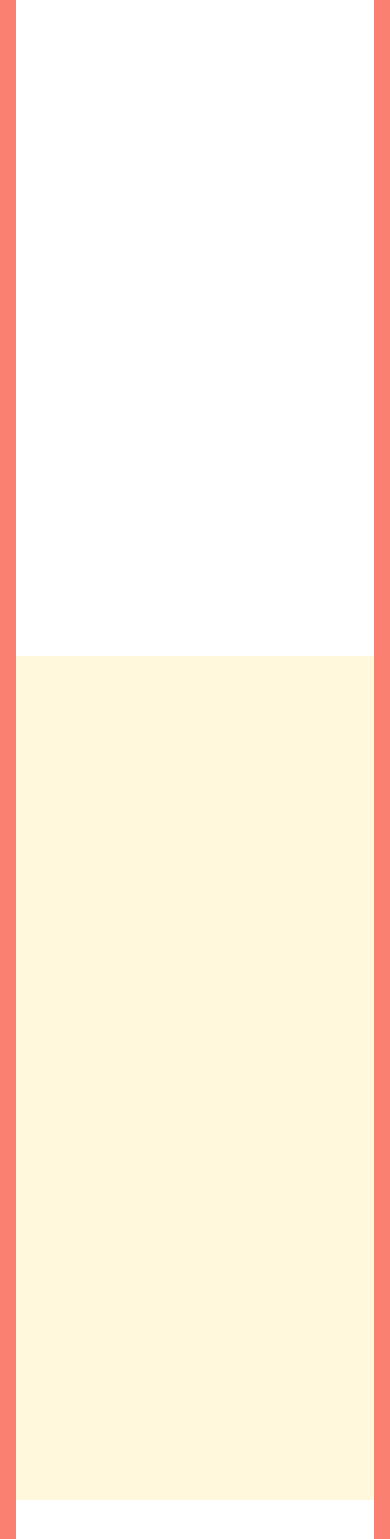
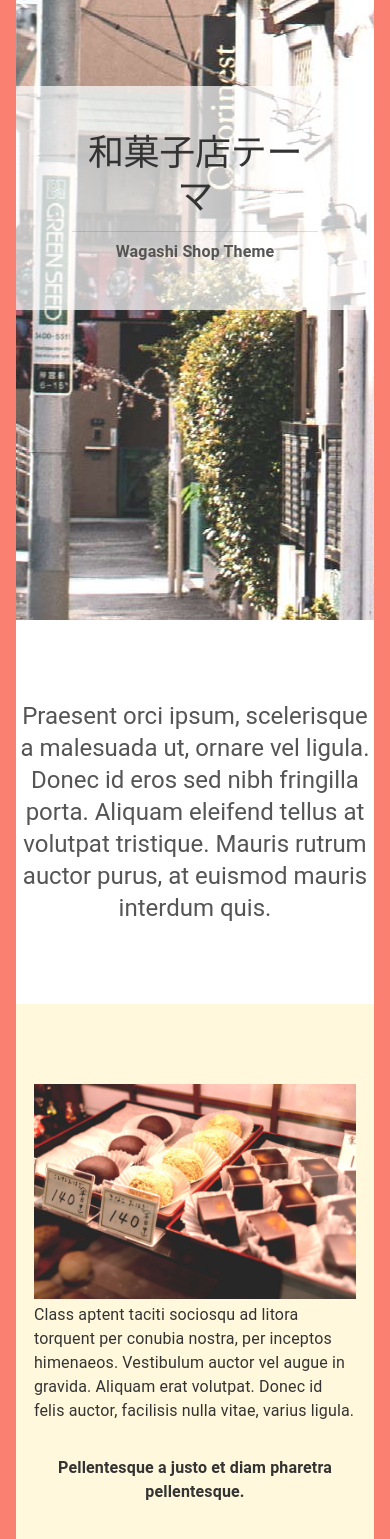
Before and after one commit to kinern/web-templates, a React (Create React App) app: page /wagashi-theme in a window 390 px wide. Shown: the part 240-1779 px from the top of the page. Built offline with nearby package versions, Linux system fonts and the light colour scheme.

Commit message:
Updating styles.

```diff
--- a/src/components/pages/PenguinTemplate.js
+++ b/src/components/pages/PenguinTemplate.js
@@ -1,6 +1,6 @@
 import React, {useEffect} from 'react';
 import Header from '../Header';
-import { Box, Container, Typography } from '@mui/material';
+import { Box, Container, Grid, Typography } from '@mui/material';
 
 const bgImg = require('../../assets/penguins.jpg');
 
@@ -106,9 +106,11 @@ const mainBoxStyles = {
 
 const carouselButtonStyles = {
     display: 'flex',
-    flexDirection: 'column',
+    flexDirection: {xs:'row', sm:'column'},
+    alignItems:'flex-end',
+    justifyContent:'center',
     '& a': {
-        backgroundColor: '#FFF',
+        backgroundColor: {xs: '#333', sm:'#FFF'},
         width: '10px',
         height: '10px',
         borderRadius: '5px',
@@ -140,7 +142,8 @@ const PenguinTemplate = () => {
                     </Box>
 
                     <Box sx={mainBoxStyles} className="main-box">
-                        <Box sx={{maxWidth: '480px'}} className="right-content">
+                        <Grid container spacing={0} sx={{width: '100%'}}>
+                            <Grid item xs={12} sm={11} className="right-content">
                                 <Box className="slide-1">
                                     <header className="title">
                                         <Typography sx={{textTransform:'uppercase'}} variant={'h3'}>Penguin</Typography>
@@ -154,12 +157,13 @@ const PenguinTemplate = () => {
                                         </div>
                                     </Box>
                                 </Box>
-                        </Box>
-                        <Box sx ={carouselButtonStyles} className="carousel-buttons">
+                            </Grid>
+                            <Grid item xs={12} sm={1} sx={carouselButtonStyles} className="carousel-buttons">
                                 <a href="#intro1"><div className="carousel-btn"></div></a>
                                 <a href="#intro2"><div className="carousel-btn"></div></a>
                                 <a href="#intro3"><div className="carousel-btn"></div></a>
-                        </Box>
+                            </Grid>
+                        </Grid>
                     </Box>
                 </Box>
             </Box>
--- a/src/components/pages/WagashiTemplate.js
+++ b/src/components/pages/WagashiTemplate.js
@@ -1,11 +1,15 @@
 import React, {useEffect} from 'react';
 import Header from '../Header';
-import { Box, Container, Grid, Typography } from '@mui/material';
+import { Box, Container, Divider, Grid, Link, Typography } from '@mui/material';
+import Icon from '@mdi/react'
+import { mdiGithub, mdiLinkedin, mdiInstagram, mdiBasketball } from '@mdi/js';
 
 const images = {
     'anmitsu': require('../../assets/wagashi-template/anmitsu.jpg'),
     'zefir': require('../../assets/wagashi-template/zefir.jpg'),
-    'macarons': require('../../assets/wagashi-template/macarons.jpg')
+    'macarons': require('../../assets/wagashi-template/macarons.jpg'),
+    'street': require('../../assets/wagashi-template/street.jpg'),
+    'assortment': require('../../assets/wagashi-template/wagashi-assortment.jpg'),
 }
 
 const WagashiTemplate = () => {
@@ -55,18 +59,65 @@ const WagashiTemplate = () => {
         margin: {xs: 'auto', sm:'auto 0 auto auto'}
     };
 
+    const socialLinkBtn = {
+        lineHeight: 0,
+        margin:'10px',
+        padding:'10px',
+        color:'#ddd',
+        backgroundColor: 'rgba(0,0,0,0.2)',
+        borderRadius: 100,
+        transition: '0.5s all',
+        '&:hover': {
+            color:'#FFF',
+            backgroundColor:'#333',
+        }
+    };
+
     return (
         <Container sx={outerStyles} disableGutters maxWidth={false}>
             <Header />
-            <Box sx={{height: '100vh', backgroundColor: 'white'}}>
-                <Typography sx={{color: '#333', margin: {xs: '36px 0', sm:'36px'}, textAlign: {xs:'center', sm:'left'}, fontSize:{xs: '36px', sm: '72px'}}} variant={'h1'}>
-                    和菓子テーマ
-                </Typography>
+            <Box sx={{
+                height: '100vh',
+                backgroundColor: 'white',
+                background: `no-repeat fixed center url(${images['street']})`,
+                display:'flex',
+                justifyContent:'center',
+                alignItems:'center',
+                }}>
+                <Box sx={{
+                    padding: '10px 56px',
+                    backgroundColor:'rgba(255,255,255,0.7)',
+                    transition:'0.5s all',
+                    '&:hover':{
+                        backgroundColor:'rgba(255,255,255,0.8)',
+                    }
+                    }}>
+                    <Typography sx={{color: '#333', margin:'36px 0 12px 0', textAlign: {xs:'center', sm:'left'}, fontSize:{xs: '36px', sm: '72px'}}} variant={'h2'}>
+                        和菓子店テーマ
+                    </Typography>
+                    <Divider />
+                    <Typography variant={'body1'} sx={{color:'#555', fontWeight:'bold', textAlign:'center', margin: '8px 0 36px 0'}}>Wagashi Shop Theme</Typography>
+                </Box>
             </Box>
-            <Box sx={{height: '100vh', backgroundColor: 'cornsilk'}}>
-                <Typography variant={'h1'}></Typography>
+            <Box sx={{margin: '80px auto',}}>
+                    <Typography variant={'h5'} sx={{margin:'auto', color: '#555', textAlign:'center', maxWidth:'800px'}}>
+                    Praesent orci ipsum, scelerisque a malesuada ut, ornare vel ligula. Donec id eros sed nibh fringilla porta. Aliquam eleifend tellus at volutpat tristique. Mauris rutrum auctor purus, at euismod mauris interdum quis.
+                    </Typography>
             </Box>
-            <Grid container sx={{height: '100vh', backgroundColor: 'white'}}>
+            <Box sx={{backgroundColor: 'cornsilk', padding:'80px 0'}}>
+                <Box sx={{width:'90%', maxWidth:'600px', margin:'auto'}}>
+                    <Box sx={{width:'100%', height:'auto'}}>
+                        <img src={images['assortment']} style={{width:'100%'}}/>
+                    </Box>
+                    <Typography variant={'body1'} sx={{color:'#333', marginBottom:'33px'}}>
+                    Class aptent taciti sociosqu ad litora torquent per conubia nostra, per inceptos himenaeos. Vestibulum auctor vel augue in gravida. Aliquam erat volutpat. Donec id felis auctor, facilisis nulla vitae, varius ligula.
+                    </Typography>
+                    <Typography variant={'body1'} sx={{color:'#333', fontWeight:'bold', textAlign:'center'}}>
+                    Pellentesque a justo et diam pharetra pellentesque.
+                    </Typography>
+                </Box>
+            </Box>
+            <Grid container sx={{minHeight: '100vh', padding: '80px 0', backgroundColor: 'white'}}>
                 <Grid item sx={{display:'flex'}} xs={12} sm={6}>
                     <Box sx={imageStyles} />
                 </Grid>
@@ -74,15 +125,81 @@ const WagashiTemplate = () => {
                     <Typography sx={{color:'#333', textAlign:{xs:'center', sm:'left'}, fontSize:{xs:'24px', sm:'52px'}}} variant={'h2'}>三つ寒天あんみつセット</Typography>
                 </Grid>
             </Grid>
-            <Grid container sx={{height: '100vh', backgroundColor: 'cornsilk'}}>
-                <Grid item sx={{display:'flex', order:{xs:2, sm:1}, justifyContent:'center'}} xs={12} sm={6}>
-                <Typography sx={{color:'#333', textAlign:{xs:'center', sm:'left'}, fontSize:{xs:'24px', sm:'52px'}}} variant={'h2'}>Zefirs & Macarons</Typography>
+            <Box sx={{padding: '80px 0 140px 0', backgroundColor: '#CCC'}}>
+                <Box sx={{maxWidth:'1200px', margin: '0 auto'}}>
+                <Typography variant={'h3'} sx={{color: '#333', marginBottom:'33px', fontSize:{xs: '28px', sm:'36px'}}}align="center">Lorem ipsum dolor</Typography>
+                <Grid container spacing={2}>
+                    <Grid item sm={12} md={4} >
+                        <Typography sx={{ height:'calc(100% - 48px)', backgroundColor:'#EEE', padding:'24px'}} variant={'body1'}>
+                        Lorem ipsum dolor sit amet, consectetur adipiscing elit. Pellentesque tempus dolor varius turpis convallis, in consequat nibh egestas. Maecenas sit amet elit sit amet felis blandit convallis. Nunc sagittis tempor ultrices. Cras pretium semper arcu. Fusce iaculis sapien quis metus placerat tempor.
+                        </Typography>
+                    </Grid>
+                    <Grid item sm={12} md={4} >
+                        <Typography sx={{ height:'calc(100% - 48px)', backgroundColor:'#EEE', padding:'24px'}} variant={'body1'}>
+                        Mauris diam odio, tempus ut volutpat ut, dignissim vel arcu. Aenean vehicula felis tellus, non sollicitudin tellus tincidunt et. Curabitur diam tellus, semper vitae ante nec, ultrices gravida felis. Nullam enim mauris, sollicitudin vitae vehicula quis, porta ac nisi. Fusce elit justo, sagittis quis purus et, ullamcorper euismod nisl.
+                        </Typography>
+                    </Grid>
+                    <Grid item sm={12} md={4}>
+                        <Typography sx={{ height:'calc(100% - 48px)', backgroundColor:'#EEE', padding:'24px'}} variant={'body1'}>
+                        Pellentesque posuere facilisis nisl, cursus placerat lacus sagittis id. Interdum et malesuada fames ac ante ipsum primis in faucibus. Suspendisse id lacinia ligula. Maecenas rutrum justo lacinia nulla sodales, malesuada viverra dolor faucibus. Aenean et gravida dui, quis scelerisque elit. In non malesuada dui.
+                        </Typography>
+                    </Grid>
+                </Grid>
+                </Box>
+            </Box>
+            <Grid container sx={{minHeight: '100vh', padding:'80px 0 40px 0', backgroundColor: 'cornsilk'}}>
+                <Grid item xs={12} sm={6}>
+                    <Box sx={{paddingLeft:{xs: '16px', sm:'33px'}, paddingRight:{xs:'16px', sm:'0'}}}>
+                        <Typography sx={{color:'#333', textAlign:{xs:'center', sm:'left'}, fontSize:{xs:'24px', sm:'52px'}}} variant={'h2'}>ゼファー&マカロン</Typography>
+                        <br />
+                        <Typography sx={{color:'#333'}} variant={'body1'}>
+                        Aenean vehicula felis tellus, non sollicitudin tellus tincidunt et. Curabitur diam tellus, semper vitae ante nec, ultrices gravida felis. Nullam enim mauris, sollicitudin vitae vehicula quis, porta ac nisi. Fusce elit justo, sagittis quis purus et, ullamcorper euismod nisl.
+                        </Typography>
+                    </Box>
                 </Grid>
                 <Grid item xs={12} sm={6} sx={{position:'relative', display:'flex', order:{xs:1, sm:2}}}>
                     <Box sx={image2Styles} />
                     <Box sx={image3Styles} />
                 </Grid>
             </Grid>
+            <Box sx={{minHeight:'50vh', width: '100%', backgroundColor:'salmon'}}>
+                <Grid container sx={{padding:'80px 0'}}>
+                    <Grid item xs={12} sm={6} sx={{display:'flex', justifyContent: {xs:'center', sm:'flex-start'}}}>
+                        <Link href="#" sx={{color:'#ddd', padding: '10px 20px', textDecoration:'none', transition: '0.5s all', '&:hover':{color:'#fff'}}}><Typography variant={'body1'}>About Us</Typography></Link>
+                        <Link href="#" sx={{color:'#ddd', padding: '10px 20px', textDecoration:'none', transition: '0.5s all', '&:hover':{color:'#fff'}}}><Typography variant={'body1'}>FAQ</Typography></Link>
+                        <Link href="#" sx={{color:'#ddd', padding: '10px 20px', textDecoration:'none', transition: '0.5s all', '&:hover':{color:'#fff'}}}><Typography variant={'body1'}>News</Typography></Link>
+                        <Link href="#" sx={{color:'#ddd', padding: '10px 20px', textDecoration:'none', transition: '0.5s all', '&:hover':{color:'#fff'}}}><Typography variant={'body1'}>Contact Us</Typography></Link>
+                    </Grid>
+                    <Grid item xs={12} sm={6} sx={{display:'flex', justifyContent: {xs:'center', sm:'flex-end'}}}>
+                        <Link href="https://github.com" sx={socialLinkBtn}>
+                            <Icon path={mdiGithub}
+                            title="Github"
+                            size={1.5}
+                            />
+                        </Link>
+                        <Link href="https://linkedin.com" sx={socialLinkBtn}>
+                            <Icon path={mdiLinkedin}
+                            className="icon"
+                            title="Linkedin"
+                            size={1.5}
+                            />
+                        </Link>
+                        <Link href="https://instagram.com" sx={socialLinkBtn}>
+                            <Icon path={mdiInstagram}
+                            title="Instagram"
+                            size={1.5}
+                            />
+                        </Link>
+                        <Link href="https://dribbble.com" sx={socialLinkBtn}>
+                            <Icon path={mdiBasketball}
+                            title="Dribbble"
+                            size={1.5}
+                            />
+                        </Link>
+                    </Grid>
+                </Grid>
+                <Typography sx={{color:'#eee', padding: '10px 20px'}} >Wagashi Shop Template by Kinern@Github</Typography>
+            </Box>
         </Container>
     );
 };
```
Also changed, not shown: src/assets/wagashi-template/street.jpg (added), src/assets/wagashi-template/wagashi-assortment.jpg (added). Lines whose indentation alone changed are shown as unchanged.
